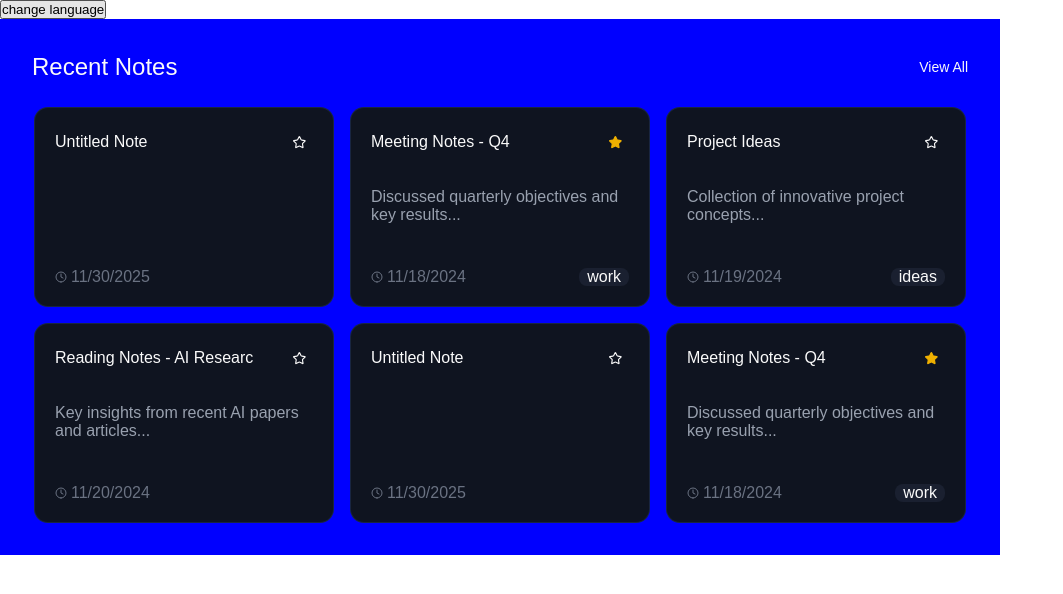
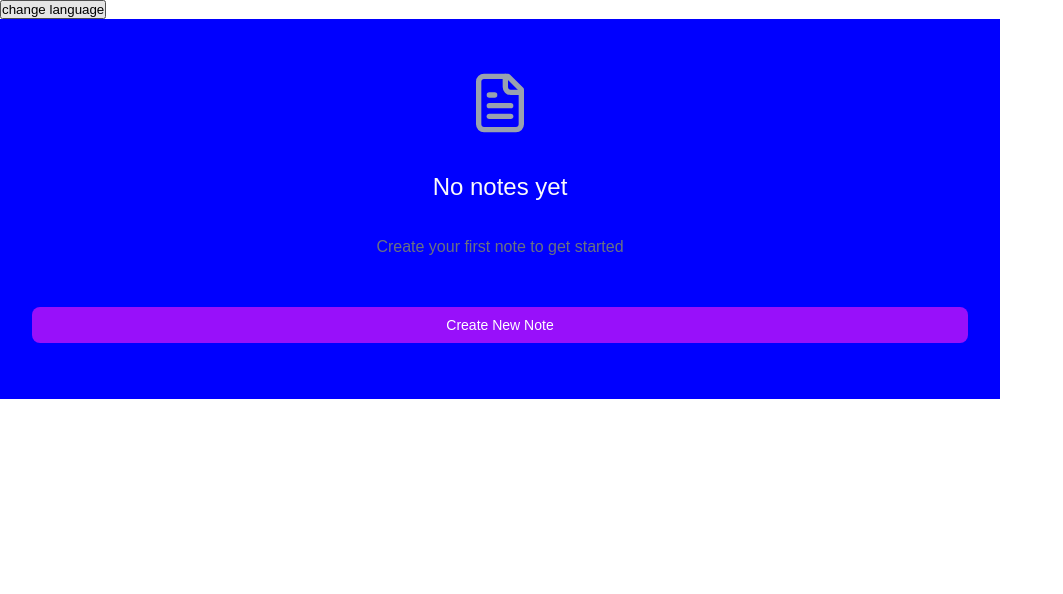
Before and after one commit to ShadowOfDeath25/NOTA-Frontend, a React (Vite) app: page / in a window 1280 px wide. Shown: the top 594 px of the page, without its empty margins (0-1063 px from the left). Built offline with nearby package versions, Linux system fonts and the light colour scheme.

Commit message:
ui: handle empty notes case with NoNotesFound component

```diff
--- a/src/App.tsx
+++ b/src/App.tsx
@@ -3,66 +3,66 @@ import NotesList from "@components/NotesList/NotesList.tsx";
 import type { NoteData } from "@components/NoteCard/NoteCard.tsx";
 function App() {
  const Notes: NoteData[] = [
-  {
-    id: "1",
-    title: "Untitled Note",
-    summary: "",
-    date: "11/30/2025",
-    starred: false,
-  },
-  {
-    id: "2",
-    title: "Meeting Notes - Q4",
-    summary: "Discussed quarterly objectives and key results...",
-    date: "11/18/2024",
-    tag: "work",
-    starred: true,
-  },
-  {
-    id: "3",
-    title: "Project Ideas",
-    summary: "Collection of innovative project concepts...",
-    date: "11/19/2024",
-    tag: "ideas",
-    starred: false,
-  },
-  {
-    id: "4",
-    title: "Reading Notes - AI Researc",
-    summary: "Key insights from recent AI papers and articles...",
-    date: "11/20/2024",
-    starred: false,
-  },{
+  // {
+  //   id: "1",
+  //   title: "Untitled Note",
+  //   summary: "",
+  //   date: "11/30/2025",
+  //   starred: false,
+  // },
+  // {
+  //   id: "2",
+  //   title: "Meeting Notes - Q4",
+  //   summary: "Discussed quarterly objectives and key results...",
+  //   date: "11/18/2024",
+  //   tag: "work",
+  //   starred: true,
+  // },
+  // {
+  //   id: "3",
+  //   title: "Project Ideas",
+  //   summary: "Collection of innovative project concepts...",
+  //   date: "11/19/2024",
+  //   tag: "ideas",
+  //   starred: false,
+  // },
+  // {
+  //   id: "4",
+  //   title: "Reading Notes - AI Researc",
+  //   summary: "Key insights from recent AI papers and articles...",
+  //   date: "11/20/2024",
+  //   starred: false,
+  // },{
 
-    id: "5",
-    title: "Untitled Note",
-    summary: "",
-    date: "11/30/2025",
-    starred: false,
-  },
-  {
-    id: "6",
-    title: "Meeting Notes - Q4",
-    summary: "Discussed quarterly objectives and key results...",
-    date: "11/18/2024",
-    tag: "work",
-    starred: true,
-  },
-  {
-    id: "7",
-    title: "Project Ideas",
-    summary: "Collection of innovative project concepts...",
-    date: "11/19/2024",
-    tag: "ideas",
-    starred: false,
-  },
-  {
-    id: "8",
-    title: "Reading Notes - AI Researc",
-    summary: "Key insights from recent AI papers and articles...",
-    date: "11/20/2024",
-    starred: false,
-  }
+  //   id: "5",
+  //   title: "Untitled Note",
+  //   summary: "",
+  //   date: "11/30/2025",
+  //   starred: false,
+  // },
+  // {
+  //   id: "6",
+  //   title: "Meeting Notes - Q4",
+  //   summary: "Discussed quarterly objectives and key results...",
+  //   date: "11/18/2024",
+  //   tag: "work",
+  //   starred: true,
+  // },
+  // {
+  //   id: "7",
+  //   title: "Project Ideas",
+  //   summary: "Collection of innovative project concepts...",
+  //   date: "11/19/2024",
+  //   tag: "ideas",
+  //   starred: false,
+  // },
+  // {
+  //   id: "8",
+  //   title: "Reading Notes - AI Researc",
+  //   summary: "Key insights from recent AI papers and articles...",
+  //   date: "11/20/2024",
+  //   starred: false,
+  // }
 ];
 
     function switchLanguage(lang: string = "ar") {
--- /dev/null
+++ b/src/components/NoNotesFound/NoNotesFound.module.css
@@ -0,0 +1,30 @@
+.container {
+    display: flex;
+    flex-direction: column;
+    align-items: center;
+    justify-content: center;
+
+}
+
+.fileIcon {
+    width: 64px;
+    height: 64px;
+    margin: var(--sp5) 0;
+
+}
+
+.title {
+    color: var(--text-home-page);
+     margin: var(--sp4) 0;
+}
+
+.description {
+    margin: var(--sp4) 0 var(--sp6) 0;
+    color: var(--text-muted-color);
+}
+.createNoteBtn {
+    margin: var(--sp6) 0;
+   width: 100%;
+   height: 36px !important;
+
+}
--- /dev/null
+++ b/src/components/NoNotesFound/NoNotesFound.tsx
@@ -0,0 +1,16 @@
+import styles from "./NoNotesFound.module.css";
+import fileIcon from "@assets/icons/file.svg";
+import { useTranslation } from "react-i18next";
+function NoNotesFound() {
+    const { t } = useTranslation();
+    return (
+        <div className={styles.container}>
+            <img src={fileIcon} alt="file" className={styles.fileIcon} />
+            <h3 className={`${styles.title} h3`}>{t("no_notes_found_yet","No notes yet")}</h3>
+            <p className={`${styles.description} bodyText`}>{t("create_note_to_get_started","Create your first note to get started")}</p>
+            <button className={` btn btnPrimary bodyTextSm ${styles.createNoteBtn} `}>{t("create_note","Create New Note")}</button>
+        </div>
+    );
+}
+
+export default NoNotesFound;
--- a/src/components/NotesList/NotesList.module.css
+++ b/src/components/NotesList/NotesList.module.css
@@ -1,4 +1,4 @@
-.container {
+.recentNotes {
  display: flex;
  flex-wrap: wrap;
  justify-content: center;
@@ -20,7 +20,7 @@
     border: none;
     cursor: pointer;
 }
-.recentNotes{
+.container{
 
     background-color: blue;
     padding: var(--sp8);
--- a/src/components/NotesList/NotesList.tsx
+++ b/src/components/NotesList/NotesList.tsx
@@ -1,5 +1,6 @@
 import styles from "./NotesList.module.css";
 import NoteCard from "@components/NoteCard/NoteCard.tsx";
+import NoNotesFound from "@components/NoNotesFound/NoNotesFound.tsx";
 import type { NoteData } from "@components/NoteCard/NoteCard.tsx";
 import { useTranslation } from "react-i18next";
 
@@ -11,16 +12,24 @@ const NotesList = ({ recentNotes }: {recentNotes: NoteData[]}) => {
 
     };
     return (
-        <div className={styles.recentNotes}>
+
+        <div className={styles.container}>
+            {recentNotes.length === 0 ? (
+
+                <NoNotesFound />
+            ) : (
+                <>
             <div className={styles.header}>
                 <h3>{t("recent_notes", "Recent Notes")}</h3>
                 <button className={`${styles.viewAllButton} bodyTextSm`}>{t("view_all", "View All")}</button>
             </div>
-            <div className={styles.container}>
+            <div className={styles.recentNotes}>
                 {recentNotes.slice(0, 6).map((note) => (
                     <NoteCard key={note.id} {...note} onNoteClick={handleNoteSelection}/>
                 ))}
             </div>
+            </>
+            )}
         </div>
     );
 };
--- a/src/translation/ar.json
+++ b/src/translation/ar.json
@@ -16,5 +16,7 @@
   "collaborate": "تعاون",
   "collaborate_description": "شارك مع الفريق",
   "recent_notes": "الملاحظات الأخيرة",
-  "view_all": "عرض الكل"
+  "view_all": "عرض الكل",
+  "no_notes_found_yet": "لا توجد ملاحظات بعد",
+  "create_note_to_get_started": "أنشئ ملاحظتك الأولى للبدء في تدوين أفكارك ومشاريعك"
 }
```
Also changed, not shown: src/assets/icons/file.svg (added).
